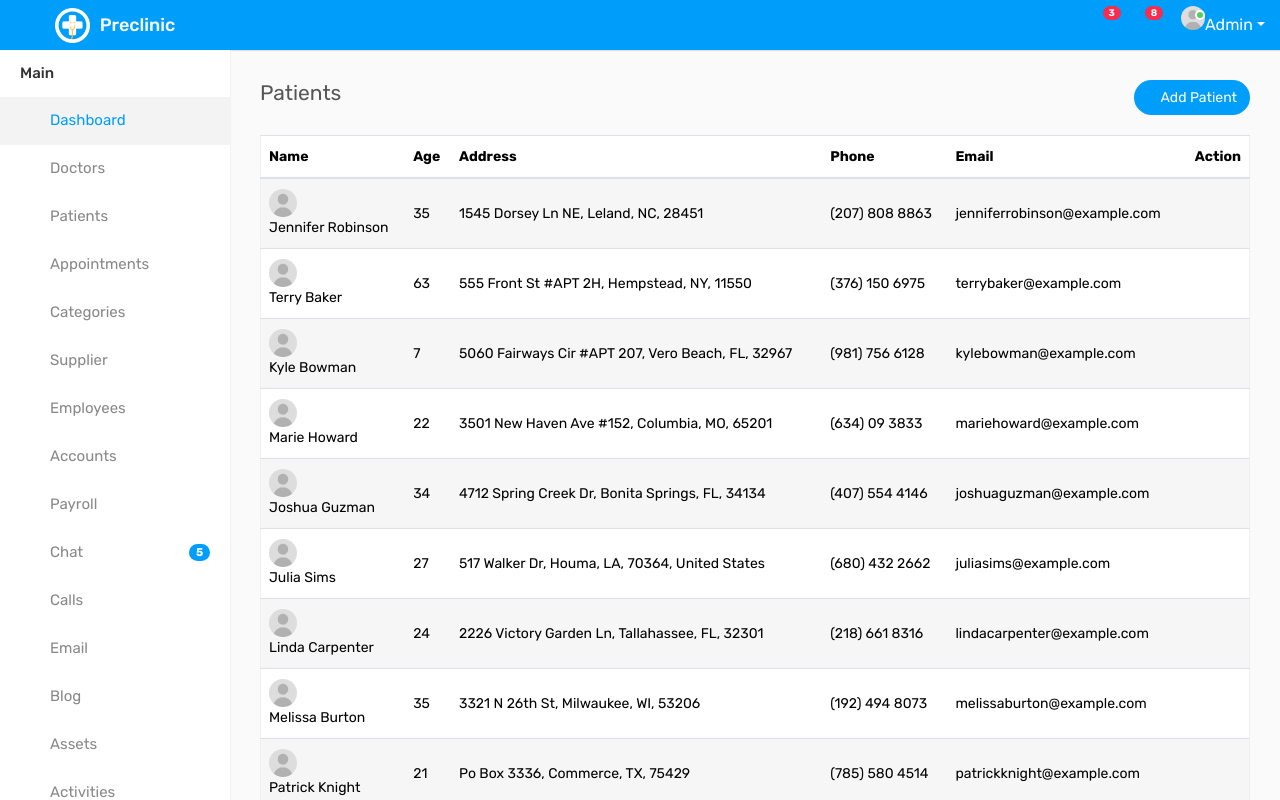
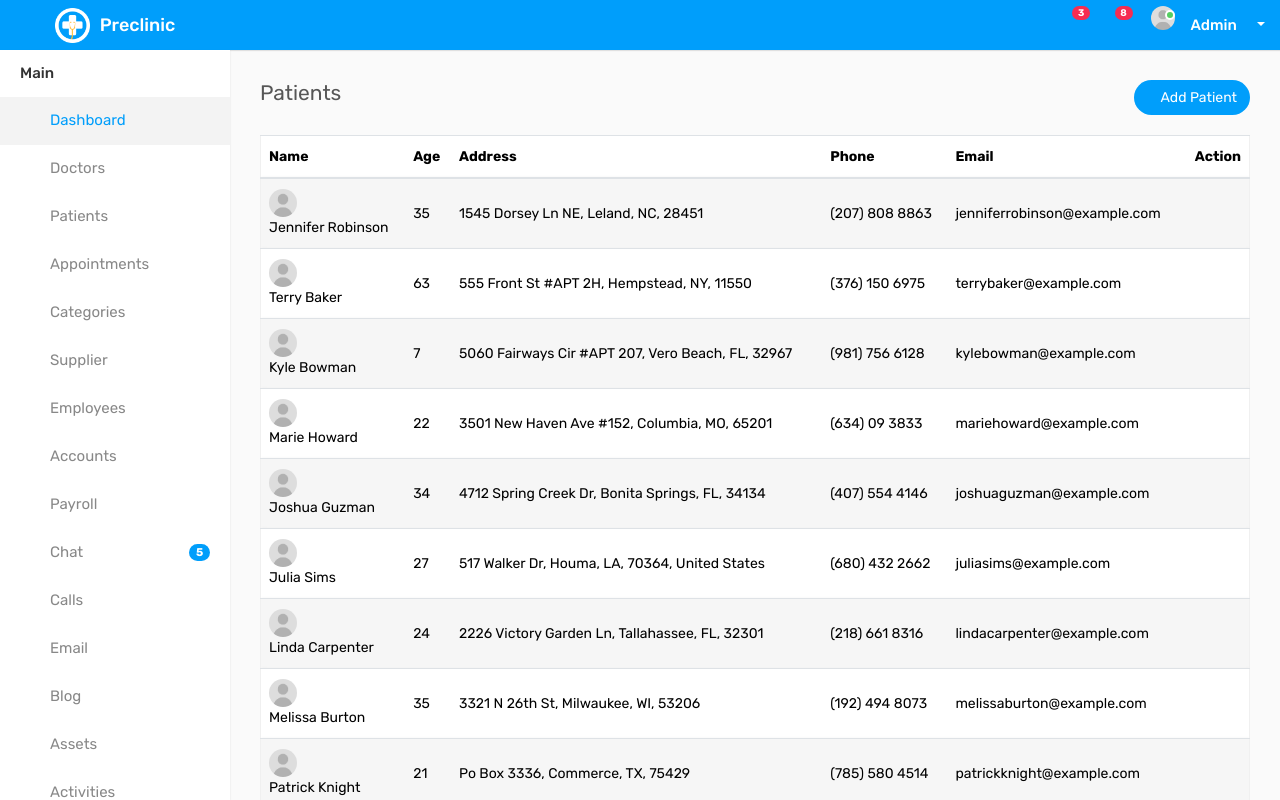
Before and after one commit to M-irfan11/pharmacy-management, a React (Vite) app: page /patients in a window 1280 px wide. Shown: the top 800 px of the page. Built offline with nearby package versions, Linux system fonts and the light colour scheme; no server answers; sample sign-in values are in the browser's storage; a web font is replaced by a local one.

Commit message:
up header

```diff
--- a/src/component/Header.jsx
+++ b/src/component/Header.jsx
@@ -80,7 +80,7 @@ function Header() {
                             <img className="rounded-circle" src="assets/img/user.jpg" width="24" alt="Admin" />
                             <span className= "status online"></span>
                         </span>
-                        <span onClick={toggleProfile}>Admin</span>
+                        <span onClick={toggleProfile} style={{ border: "none", borderRadius: "20px", padding: "7px 16px", fontSize: "15px", fontWeight: "500", cursor: "pointer", }}>Admin</span>
                     </a>
                     <div className="dropdown-menu">
                         <a className="dropdown-item" href="profile.html">My Profile</a>
```
